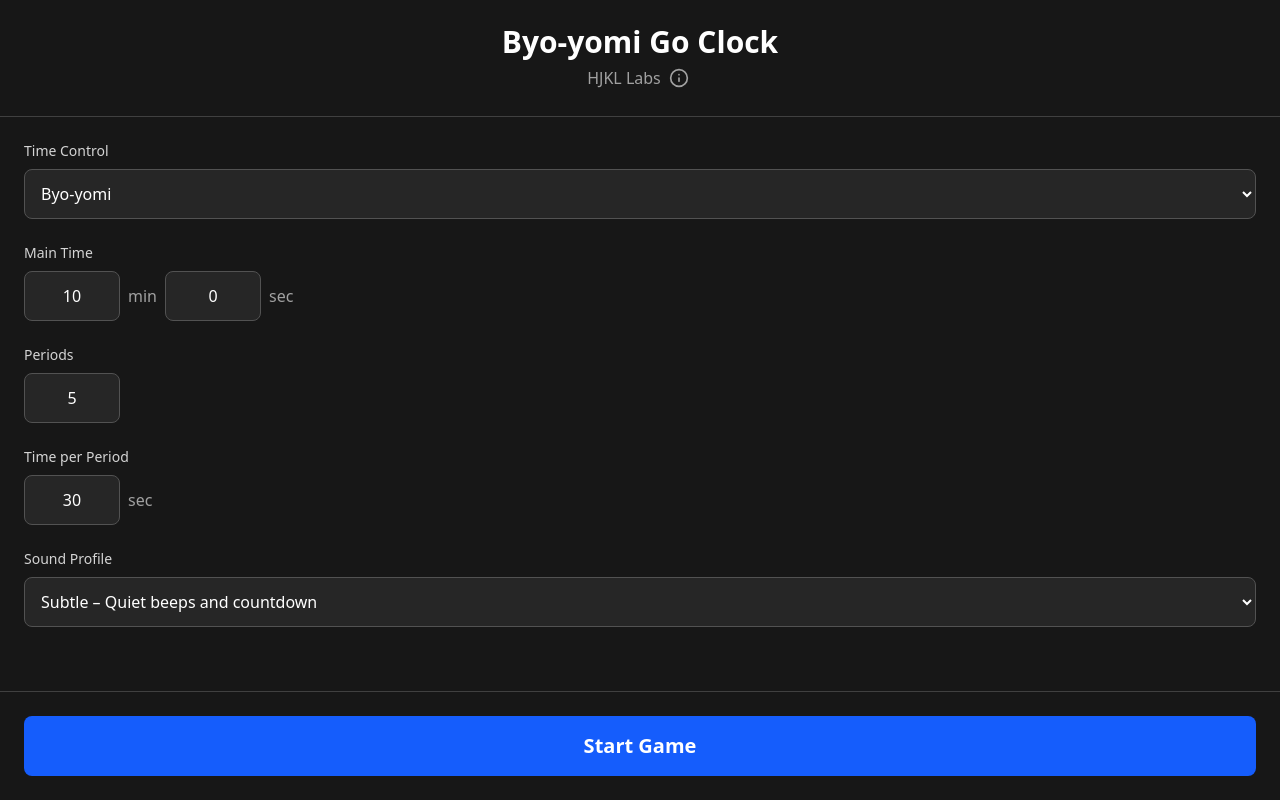
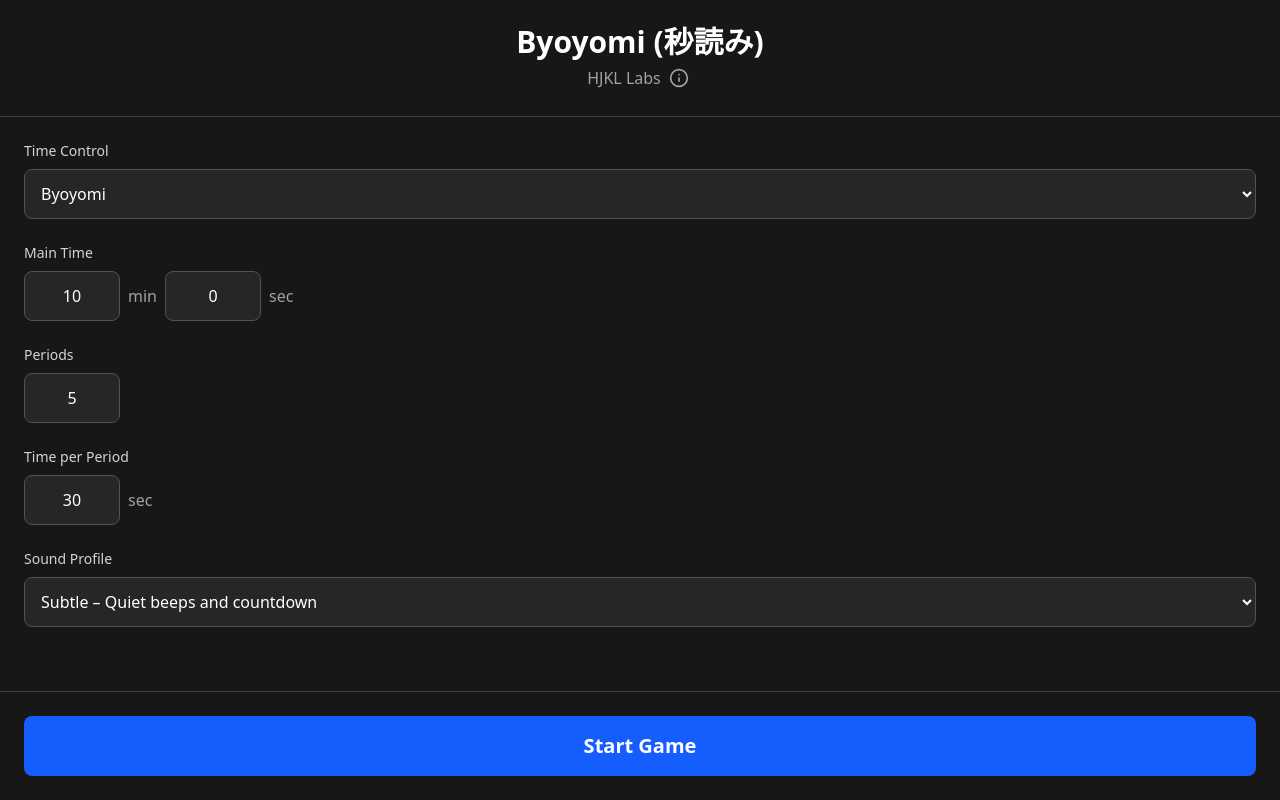
Before and after one commit to hjkl-vn/byo-yomi, a React (Vite) app: page / in a window 1280 px wide. Built offline with nearby package versions, Linux system fonts and the light colour scheme.

Commit message:
v1.1.1: Rename Byo-yomi to Byoyomi
- Update header to "Byoyomi (秒読み)"
- Replace all instances of "Byo-yomi" with "Byoyomi"
- Update PWA manifest, page title, and UI text

```diff
--- a/index.html
+++ b/index.html
@@ -24,7 +24,7 @@
       rel="stylesheet"
     />
 
-    <title>Byo-yomi - Go Game Clock</title>
+    <title>Byoyomi - Go Game Clock</title>
   </head>
   <body>
     <div id="root"></div>
--- a/package.json
+++ b/package.json
@@ -1,7 +1,7 @@
 {
   "name": "byo-yomi",
   "private": true,
-  "version": "1.1.0",
+  "version": "1.1.1",
   "type": "module",
   "scripts": {
     "dev": "vite",
--- a/src/components/ClockFace.tsx
+++ b/src/components/ClockFace.tsx
@@ -116,7 +116,7 @@ function renderModeInfo(state: PlayerState, config: TimeControlConfig, player: '
       // In main time
       return (
         <div className={`text-2xl sm:text-3xl ${secondaryColor}`}>
-          {config.periods} x {config.periodTimeSeconds}s byo-yomi
+          {config.periods} x {config.periodTimeSeconds}s byoyomi
         </div>
       )
     }
--- a/src/components/ConfigScreen.tsx
+++ b/src/components/ConfigScreen.tsx
@@ -67,13 +67,13 @@ function NumberInput({ id, value, onChange, min, max, className }: NumberInputPr
   )
 }
 
-const STORAGE_KEY = 'byo-yomi-config'
+const STORAGE_KEY = 'byoyomi-config'
 
 type StoredConfig = {
   timeControlType: TimeControlType
   mainTimeMinutes: number
   mainTimeSeconds: number
-  // Byo-yomi
+  // Byoyomi
   byoYomiPeriods: number
   byoYomiPeriodSeconds: number
   // Canadian
@@ -172,7 +172,7 @@ export function ConfigScreen({ onStartGame }: Props) {
     <div className="h-full flex flex-col bg-neutral-900 text-white overflow-y-auto">
       {/* Header */}
       <div className="p-6 border-b border-neutral-700 text-center">
-        <h1 className="text-3xl font-bold">Byo-yomi Go Clock</h1>
+        <h1 className="text-3xl font-bold">Byoyomi (秒読み)</h1>
         <div className="flex items-center justify-center gap-1 mt-1">
           <p className="text-neutral-400">HJKL Labs</p>
           <button
@@ -197,8 +197,8 @@ export function ConfigScreen({ onStartGame }: Props) {
             onChange={(e) => updateConfig('timeControlType', e.target.value as TimeControlType)}
             className="w-full bg-neutral-800 border border-neutral-600 rounded-lg p-3 text-white focus:outline-none focus:ring-2 focus:ring-blue-500"
           >
-            <option value="byoyomi">Byo-yomi</option>
-            <option value="canadian">Canadian Byo-yomi</option>
+            <option value="byoyomi">Byoyomi</option>
+            <option value="canadian">Canadian Byoyomi</option>
             <option value="fischer">Fischer</option>
           </select>
         </div>
@@ -228,7 +228,7 @@ export function ConfigScreen({ onStartGame }: Props) {
           </div>
         </div>
 
-        {/* Byo-yomi Settings */}
+        {/* Byoyomi Settings */}
         {config.timeControlType === 'byoyomi' && (
           <>
             <div>
@@ -371,7 +371,7 @@ export function ConfigScreen({ onStartGame }: Props) {
             </button>
 
             <div className="text-center mb-6">
-              <h2 className="text-2xl font-bold">Byo-yomi</h2>
+              <h2 className="text-2xl font-bold">Byoyomi</h2>
               <p className="text-neutral-400 mt-1">v{APP_VERSION}</p>
             </div>
 
--- a/src/core/timeControl.ts
+++ b/src/core/timeControl.ts
@@ -51,7 +51,7 @@ export function tick(state: PlayerState, config: TimeControlConfig, deltaMs: num
 
 /**
  * Handle a move being made (turn end).
- * Resets periods for byo-yomi, adds increment for Fischer, etc.
+ * Resets periods for byoyomi, adds increment for Fischer, etc.
  */
 export function onMove(state: PlayerState, config: TimeControlConfig): PlayerState {
   const newState = { ...state, moves: state.moves + 1 }
--- a/vite.config.ts
+++ b/vite.config.ts
@@ -16,9 +16,9 @@ export default defineConfig({
       registerType: 'prompt',
       includeAssets: ['favicon/*.png', 'favicon/*.ico', 'sounds/*.mp3'],
       manifest: {
-        name: 'Byo-yomi - Go Game Clock',
-        short_name: 'Byo-yomi',
-        description: 'Game clock for Go/Baduk with byo-yomi, Canadian, and Fischer time controls',
+        name: 'Byoyomi - Go Game Clock',
+        short_name: 'Byoyomi',
+        description: 'Game clock for Go/Baduk with byoyomi, Canadian, and Fischer time controls',
         theme_color: '#1a1a1a',
         background_color: '#1a1a1a',
         display: 'standalone',
```
